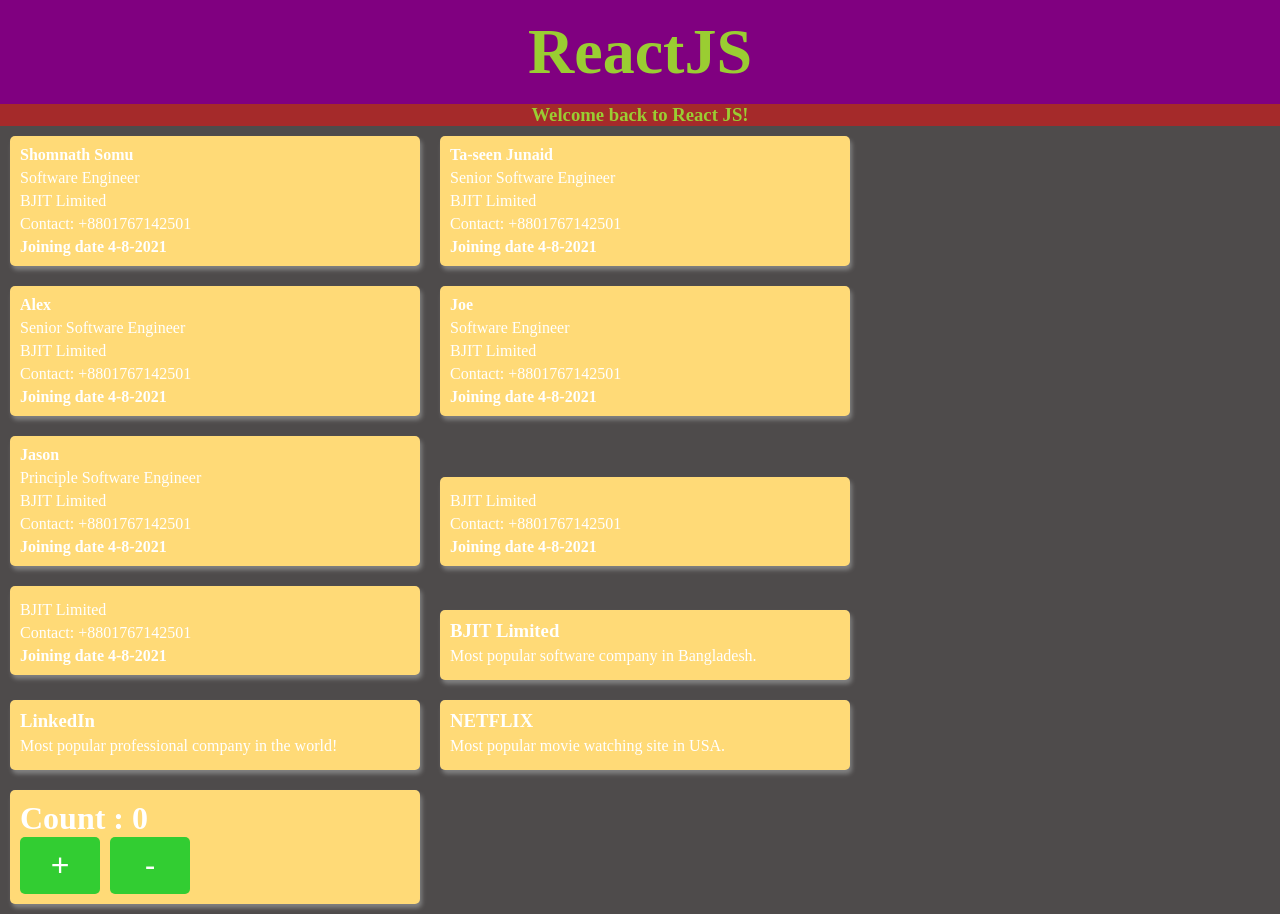
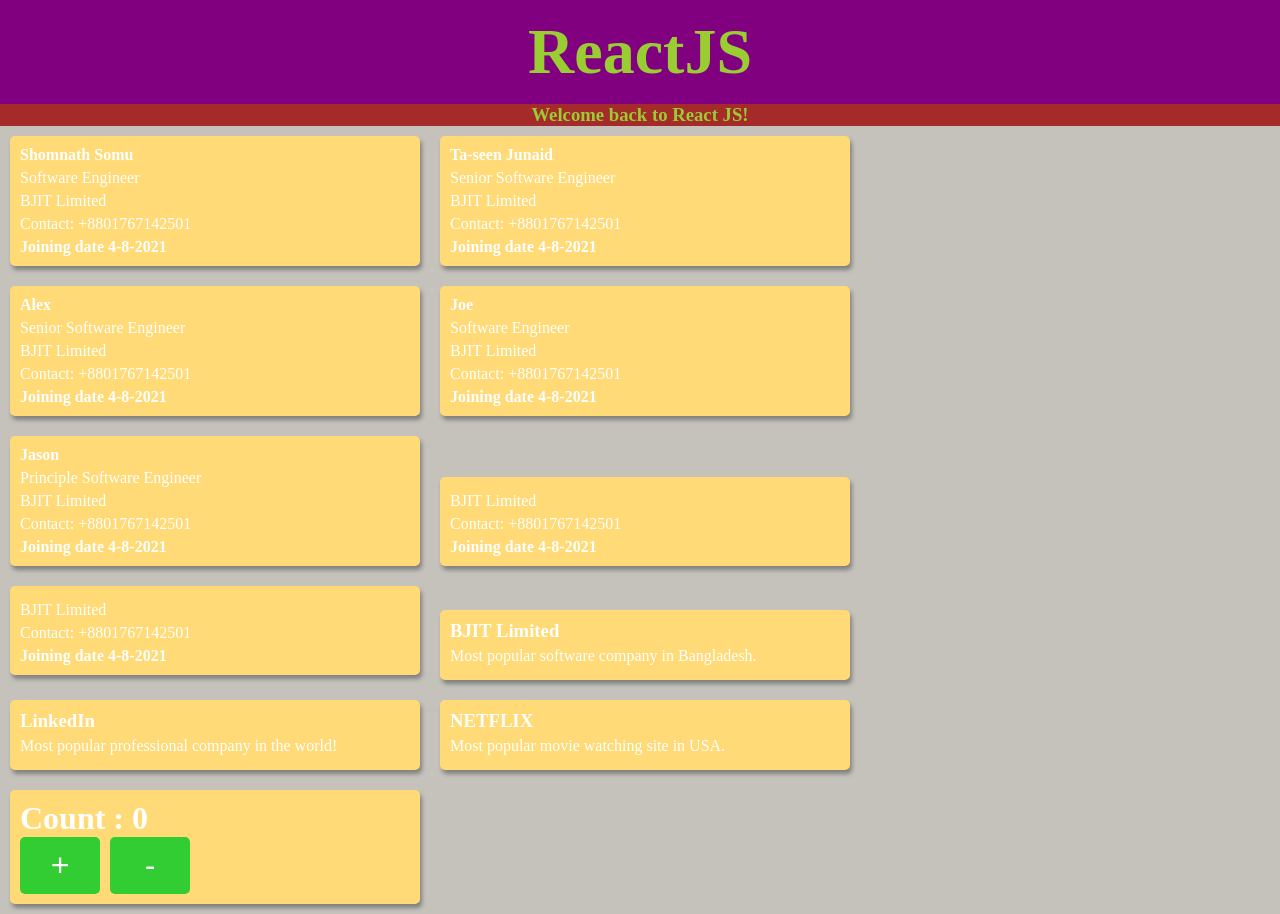
Before and after one commit to shomnathsomu/Build-React, a React (Create React App) app: page / in a window 1280 px wide. Built offline with nearby package versions, Linux system fonts and the light colour scheme.

Commit message:
Updated background color

```diff
--- a/public/style.css
+++ b/public/style.css
@@ -4,7 +4,7 @@
 }
 
 body{
-    background: rgb(78, 75, 75);
+    background: rgb(197, 194, 187);
     color: white;
 }
 
```
